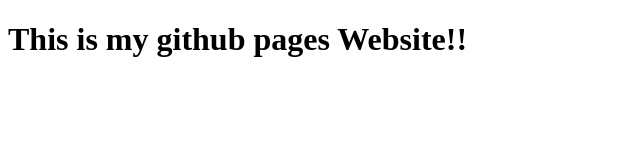
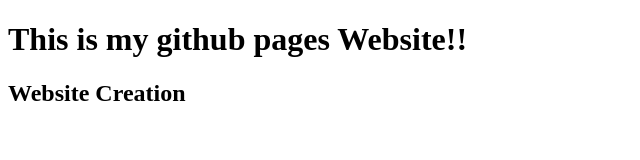
Before and after one commit to THEBOSS0369/THEBOSS0369.github.io, a plain HTML site: page index.html in a window 1280 px wide. Shown: the whole page, without its empty margins (0-640 px from the left). Drawn offline with Linux system fonts and the light colour scheme.

Commit message:
Added h2

```diff
--- a/index.html
+++ b/index.html
@@ -6,5 +6,6 @@
     </head>
     <body>
         <h1>This is my github pages Website!!</h1>
+        <h2>Website Creation</h2>
     </body>
 </html>
```
